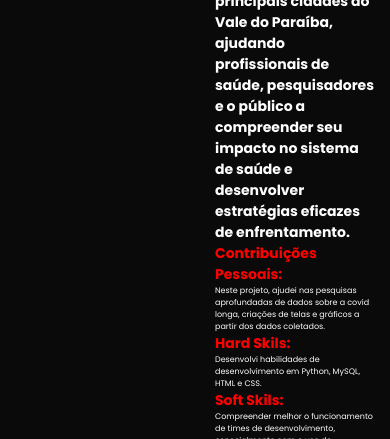
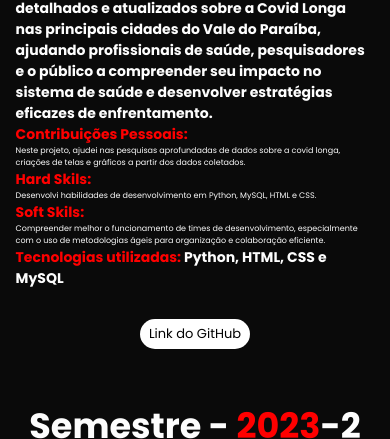
Before and after one commit to kaueriki/portfolio, a plain HTML site: page index.html in a window 390 px wide. Shown: the part 5049-5488 px from the top of the page. Drawn offline with nearby package versions, Linux system fonts and the light colour scheme.

Commit message:
Fix responsividade

```diff
--- a/src/css/responsive.css
+++ b/src/css/responsive.css
@@ -298,7 +298,13 @@
     .projetos p {
         text-align: left;
     }
+    .conteudo-projeto {
+        flex-direction: column;
+    }
 
+    .conteudo-profissao {
+        flex-direction: column;
+    }
     .services h2,
     .portfolio h2 {
         margin-bottom: 3rem;
@@ -366,6 +372,9 @@
         transform: rotate(90deg) translate(-50%, 50%) scaleY(3);
         border-width: 23.9rem;
     }
+    .conteudo-projeto {
+        flex-direction: column;
+    }
 
     .portfolio .portfolio-container {
         grid-template-columns: 1fr;
@@ -390,6 +399,7 @@
 
     }
 
+
     .home .profession-box .profession:nth-child(4) {
         transform: rotate(180deg) translate(-165px, -335px);
         padding: 20px;
@@ -408,6 +418,9 @@
         grid-template-columns: 1fr;
     }
 
+    .conteudo-projeto {
+        flex-direction: column;
+    }
     .profession-box img {
         height: 100%;
         width: 100%;
@@ -420,7 +433,7 @@
     }
 
     .close-btn {
-        font-size: 18px; /* Ajusta o tamanho do botão de fechar */
+        font-size: 18px;
     }
 
     .meio-modal .botao a {
```
Also changed, not shown: index.html (+0 -2 lines).
